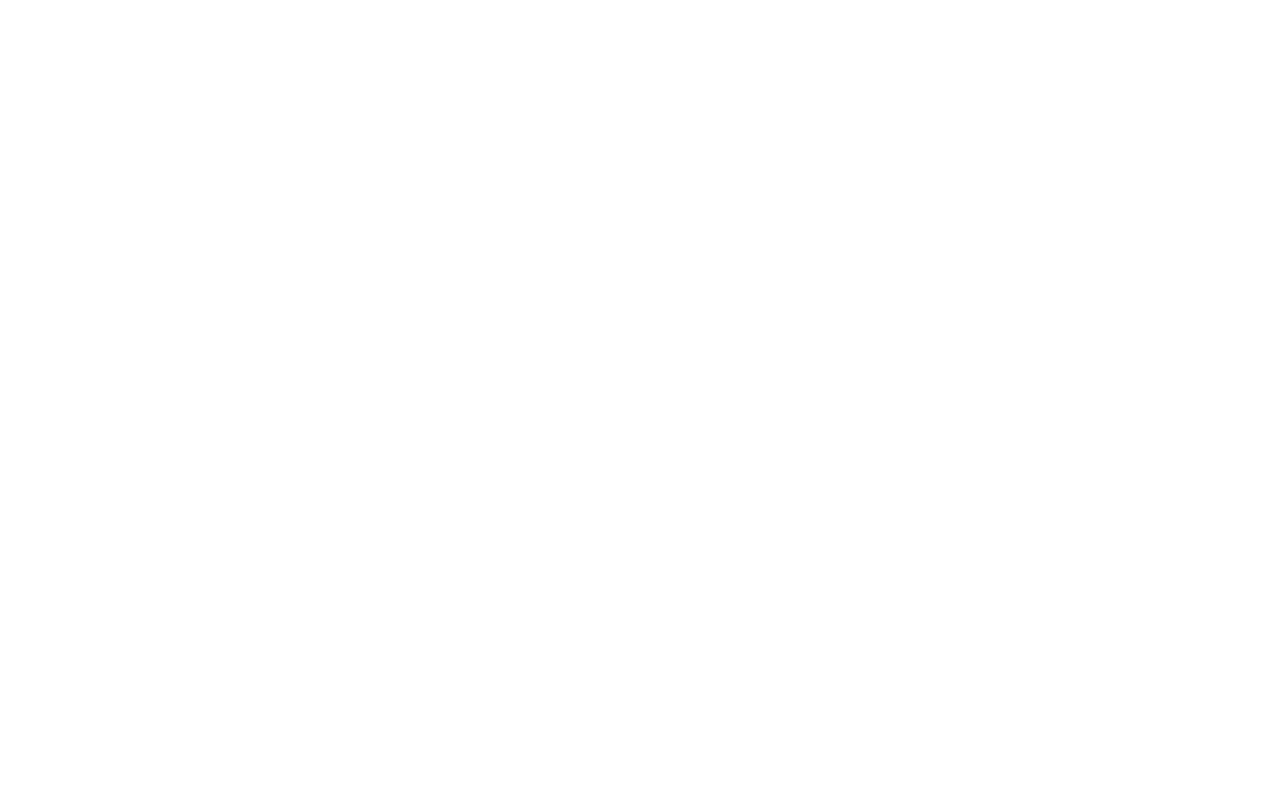
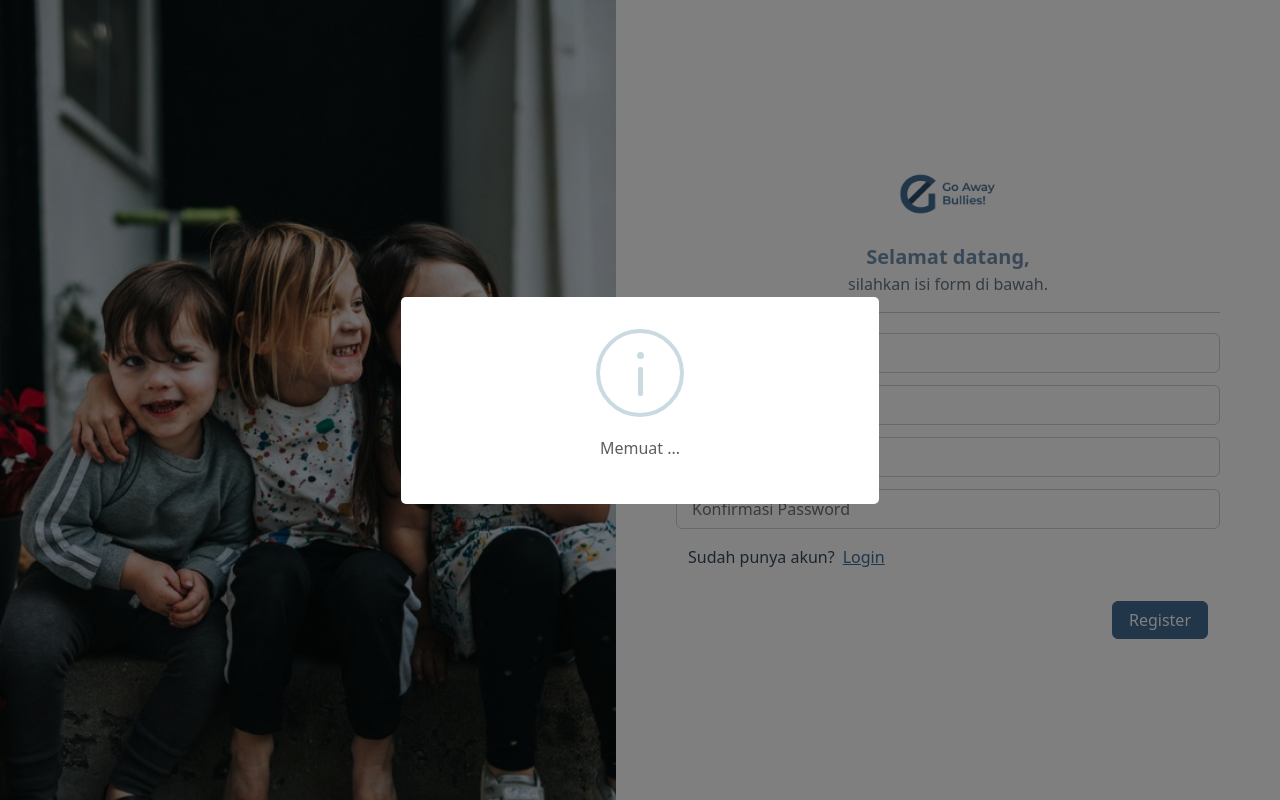
Before and after one commit to twensz/go-away-bullies, a React (Create React App) app: page /register in a window 1280 px wide. Before the commit this address had no page. Built offline with nearby package versions, Linux system fonts and the light colour scheme; no server answers; the database is empty.

Commit message:
Menambahkan halaman register

```diff
--- a/src/App.js
+++ b/src/App.js
@@ -1,5 +1,8 @@
 import React from 'react';
-import { Routes, Route } from 'react-router-dom';
+import { Routes, Route, useNavigate } from 'react-router-dom';
+
+import AuthedUserContext from './contexts/AuthedUserContext';
+import { getUserLogged, putAccessToken } from './data/auth-source';
 
 import Dashboard from './pages/admin/Dashboard';
 import AdminLaporan from './pages/admin/laporan/Laporan';
@@ -8,21 +11,88 @@
 import AdminArtikel from './pages/admin/artikel/Artikel';
 import AdminArtikelTambah from './pages/admin/artikel/ArtikelTambah';
 import AdminArtikelUbah from './pages/admin/artikel/ArtikelUbah';
-import AdminArtikelDetail from './pages/admin/artikel/ArtikelDetail';
+
+import Beranda from './pages/Beranda';
+// import Login from './pages/auth/Login';
+import Register from './pages/auth/Register';
+import SwalCustom from './data/swal-custom';
 
 function App() {
+  const navigate = useNavigate();
+  const [authedUser, setAuthedUser] = React.useState(null);
+  const [loading, setLoading] = React.useState(true);
+
+  function onLogout() {
+    setAuthedUser(null);
+    putAccessToken('');
+    navigate('/');
+  }
+
+  // function onLoginSuccess(user) {
+  //   setAuthedUser(user);
+  //   putAccessToken(user.id);
+  // }
+
+  const authedUserContextValue = React.useMemo(() => (
+    { authedUser, setAuthedUser, onLogout }
+  ), [authedUser]);
+
+  React.useEffect(() => {
+    (async () => {
+      setAuthedUser(await getUserLogged());
+      setLoading(false);
+      SwalCustom.close();
+    })();
+
+    return () => {
+      setAuthedUser(null);
+    };
+  }, []);
+
+  function renderApp() {
+    if (loading) {
+      SwalCustom.showLoading();
+      return null;
+    }
+
+    if (authedUser) {
+      if (authedUser.data.role === 'admin') {
         return (
+          <AuthedUserContext.Provider value={authedUserContextValue}>
             <Routes>
               <Route path="/" element={<Dashboard />} />
               <Route path="/laporan" element={<AdminLaporan />} />
               <Route path="/laporan/:id" element={<AdminLaporanDetail />} />
               <Route path="/laporan/tambah" element={<AdminLaporanTambah />} />
               <Route path="/artikel" element={<AdminArtikel />} />
-      <Route path="/artikel/:id" element={<AdminArtikelDetail />} />
               <Route path="/artikel/tambah" element={<AdminArtikelTambah />} />
               <Route path="/artikel/ubah/:id" element={<AdminArtikelUbah />} />
             </Routes>
+          </AuthedUserContext.Provider>
         );
       }
 
+      return (
+        <AuthedUserContext.Provider value={authedUserContextValue}>
+          <Routes>
+            <Route path="/" element={<Beranda />} />
+          </Routes>
+        </AuthedUserContext.Provider>
+      );
+    }
+
+    return (
+      <AuthedUserContext.Provider value={authedUserContextValue}>
+        <Routes>
+          <Route path="/" element={<Beranda />} />
+          <Route path="/register" element={<Register />} />
+          {/* <Route path="/login" element={<Login onLoginSuccess={onLoginSuccess} />} /> */}
+        </Routes>
+      </AuthedUserContext.Provider>
+    );
+  }
+
+  return renderApp();
+}
+
 export default App;
--- a/src/components/admin/Input.js
+++ b/src/components/admin/Input.js
@@ -12,7 +12,7 @@
   const id = `${inputId}Input`;
   const className = 'form-control mt-1';
   const style = {
-    padding: '10px 20px',
+    padding: '7px 15px',
   };
 
   if (textarea) {
--- a/src/components/admin/Sidebar.js
+++ b/src/components/admin/Sidebar.js
@@ -2,9 +2,12 @@
 import PropTypes from 'prop-types';
 import { BsX } from 'react-icons/bs';
 
+import AuthedUserContext from '../../contexts/AuthedUserContext';
 import CONFIG from '../../globals/config';
 
 function Sidebar({ onSidebarToggleCLick }) {
+  const { onLogout } = React.useContext(AuthedUserContext);
+
   return (
     <nav className="admin-sidebar d-flex flex-column flex-shrink-0 p-3 bg-white shadow">
       <div className="d-flex justify-content-between">
@@ -55,7 +58,7 @@
         </a>
         <ul className="dropdown-menu" aria-labelledby="navbarDropdown">
           <li><a className="dropdown-item" href="/profile">Profile</a></li>
-          <li><button className="dropdown-item" type="button" onClick={() => { }}>Logout</button></li>
+          <li><button className="dropdown-item" type="button" onClick={onLogout}>Logout</button></li>
         </ul>
       </div>
     </nav>
--- /dev/null
+++ b/src/components/auth/Template.js
@@ -0,0 +1,24 @@
+import React from 'react';
+import PropTypes from 'prop-types';
+
+import authSideHero from '../../images/auth-side-hero.jpg';
+
+function Template({ content }) {
+  return (
+    <div className="auth row d-flex justify-content-center">
+      <div className="auth__side-hero col-6 d-none d-md-block h-100">
+        <img src={authSideHero} className="img-fluid" alt="Auth side hero" />
+      </div>
+      <div className="auth__content col-10 col-md-6 d-flex flex-column justify-content-center px-5">{content}</div>
+    </div>
+  );
+}
+
+Template.propTypes = {
+  content: PropTypes.oneOfType([PropTypes.string, PropTypes.object]),
+};
+Template.defaultProps = {
+  content: {},
+};
+
+export default Template;
--- /dev/null
+++ b/src/components/contexts/AuthedUserContext.js
@@ -0,0 +1,5 @@
+import React from 'react';
+
+const AuthedUserContext = React.createContext(null);
+
+export default AuthedUserContext;
--- /dev/null
+++ b/src/contexts/AuthedUserContext.js
@@ -0,0 +1,5 @@
+import React from 'react';
+
+const AuthedUserContext = React.createContext(null);
+
+export default AuthedUserContext;
--- /dev/null
+++ b/src/data/auth-source.js
@@ -0,0 +1,131 @@
+import {
+  addDoc,
+  collection,
+  getDocs,
+  query,
+  Timestamp,
+  where,
+} from 'firebase/firestore';
+import { db } from './firebase-config';
+
+import SwalCustom from './swal-custom';
+
+const collectionRef = collection(db, 'user');
+
+async function checkEmail(email) {
+  try {
+    let isEmailExist;
+    const q = query(
+      collectionRef,
+      where('email', '==', email),
+    );
+    const querySnapshot = await getDocs(q);
+
+    querySnapshot.forEach((doc) => {
+      const data = doc.data();
+      if (data.email === email) {
+        isEmailExist = true;
+      }
+    });
+
+    return isEmailExist || false;
+  } catch (error) {
+    await SwalCustom.showError(error);
+    return false;
+  }
+}
+
+async function login({ email, password }) {
+  try {
+    let user;
+
+    const q = query(
+      collectionRef,
+      where('email', '==', email),
+      where('password', '==', password),
+    );
+    const querySnapshot = await getDocs(q);
+
+    querySnapshot.forEach((doc) => {
+      const data = doc.data();
+      user = { id: doc.id, data };
+    });
+
+    return user || null;
+  } catch (error) {
+    await SwalCustom.showError(error);
+    return false;
+  }
+}
+
+async function register({
+  nama,
+  email,
+  password,
+  konfirmasiPassword,
+  role = 'user',
+}) {
+  if (password !== konfirmasiPassword) {
+    await SwalCustom.showError('Konfirmasi password tidak sesuai');
+    return false;
+  }
+  if (await checkEmail(email)) {
+    await SwalCustom.showError('Email telah digunakan');
+    return false;
+  }
+
+  try {
+    await addDoc(collectionRef, {
+      nama,
+      email,
+      password,
+      role,
+      dibuatPada: Timestamp.now(),
+    });
+
+    return true;
+  } catch (error) {
+    await SwalCustom.showError(error);
+    return false;
+  }
+}
+
+function getAccessToken() {
+  return localStorage.getItem('accessToken');
+}
+
+function putAccessToken(accessToken) {
+  return localStorage.setItem('accessToken', accessToken);
+}
+
+async function getUserLogged() {
+  try {
+    let result;
+
+    const querySnapshot = await getDocs(collectionRef);
+    const accessToken = getAccessToken();
+
+    querySnapshot.forEach((document) => {
+      if (document.id === accessToken) {
+        result = {
+          id: document.id,
+          data: document.data(),
+        };
+      }
+    });
+
+    return result;
+  } catch (error) {
+    await SwalCustom.showError(error);
+    return false;
+  }
+}
+
+export {
+  getAccessToken,
+  putAccessToken,
+  checkEmail,
+  login,
+  register,
+  getUserLogged,
+};
--- a/src/pages/HomePage.js
+++ b/src/pages/Beranda.js
@@ -1,7 +1,7 @@
 import React from 'react';
 
-function HomePage() {
+function Beranda() {
   return <h1>Hello World</h1>;
 }
 
-export default HomePage;
+export default Beranda;
--- a/src/pages/admin/laporan/LaporanTambah.js
+++ b/src/pages/admin/laporan/LaporanTambah.js
@@ -1,4 +1,5 @@
 // BELUM ADA LAMPIRAN => KOPI AJA DARI FUNGSI USER
+// Belum bisa tambah karena belum ada authUser
 
 import React from 'react';
 import { useNavigate } from 'react-router-dom';
--- /dev/null
+++ b/src/pages/auth/Register.js
@@ -0,0 +1,102 @@
+// enkripsi password
+
+import React from 'react';
+import { useNavigate } from 'react-router-dom';
+
+import Input from '../../components/admin/Input';
+import Template from '../../components/auth/Template';
+import { register } from '../../data/auth-source';
+import SwalCustom from '../../data/swal-custom';
+import CONFIG from '../../globals/config';
+import useInput from '../../hooks/useInput';
+
+function Register() {
+  const navigate = useNavigate();
+
+  const [nama, onNamaChange] = useInput('');
+  const [email, onEmailChange] = useInput('');
+  const [password, onPasswordChange] = useInput('');
+  const [konfirmasiPassword, onkonfirmasiPasswordChange] = useInput('');
+
+  async function onSubmit(event) {
+    event.preventDefault();
+
+    SwalCustom.showLoading();
+    if (await register({
+      nama,
+      password,
+      konfirmasiPassword,
+      email: email.toLowerCase(),
+    })) {
+      await SwalCustom.showSuccess('Berhasil mendaftarkan akun');
+      navigate('/login');
+    }
+  }
+
+  function renderContent() {
+    return (
+      <>
+        <div className="text-center">
+          <img src={CONFIG.LOGO_IMAGE} alt="logo" width="100" />
+          <div className="fw-normal opacity-75 mt-3">
+            <div className="text-primary fw-semibold fs-5">Selamat datang,</div>
+            silahkan isi form di bawah.
+          </div>
+        </div>
+        <hr />
+        <form onSubmit={onSubmit} className="container">
+          <div className="row mb-2">
+            <Input
+              placeholder="Nama Lengkap"
+              inputId="nama"
+              value={nama}
+              onValueChange={onNamaChange}
+            />
+          </div>
+          <div className="row mb-2">
+            <Input
+              type="email"
+              placeholder="Email"
+              inputId="email"
+              value={email}
+              onValueChange={onEmailChange}
+            />
+          </div>
+          <div className="row mb-2">
+            <Input
+              type="password"
+              placeholder="Password"
+              inputId="password"
+              value={password}
+              onValueChange={onPasswordChange}
+            />
+          </div>
+          <div className="row mb-2">
+            <Input
+              type="password"
+              placeholder="Konfirmasi Password"
+              inputId="konfirmasiPassword"
+              value={konfirmasiPassword}
+              onValueChange={onkonfirmasiPasswordChange}
+            />
+          </div>
+          <div className="row mb-1 mt-3">
+            <p>
+              Sudah punya akun?
+              <a href="/login" className="ms-2">Login</a>
+            </p>
+          </div>
+          <div className="row mt-3 justify-content-end">
+            <div className="col-auto">
+              <button type="submit" className="btn btn-primary text-end px-3">Register</button>
+            </div>
+          </div>
+        </form>
+      </>
+    );
+  }
+
+  return <Template content={renderContent()} />;
+}
+
+export default Register;
--- /dev/null
+++ b/src/styles/auth.css
@@ -0,0 +1,10 @@
+.auth {
+  width: 100vw;
+  height: 100vh;
+  overflow: hidden;
+}
+
+.auth__side-hero img {
+  width: 100%;
+  min-width: 400px;
+}
--- a/src/styles/index.scss
+++ b/src/styles/index.scss
@@ -2,6 +2,7 @@
 @import "../../node_modules/bootstrap/scss/bootstrap";
 
 @import "admin.css";
+@import "auth.css";
 @import "components/button.css";
 
 #root {
```
Also changed, not shown: src/images/auth-side-hero.jpg (added). Lines whose indentation alone changed are shown as unchanged.
